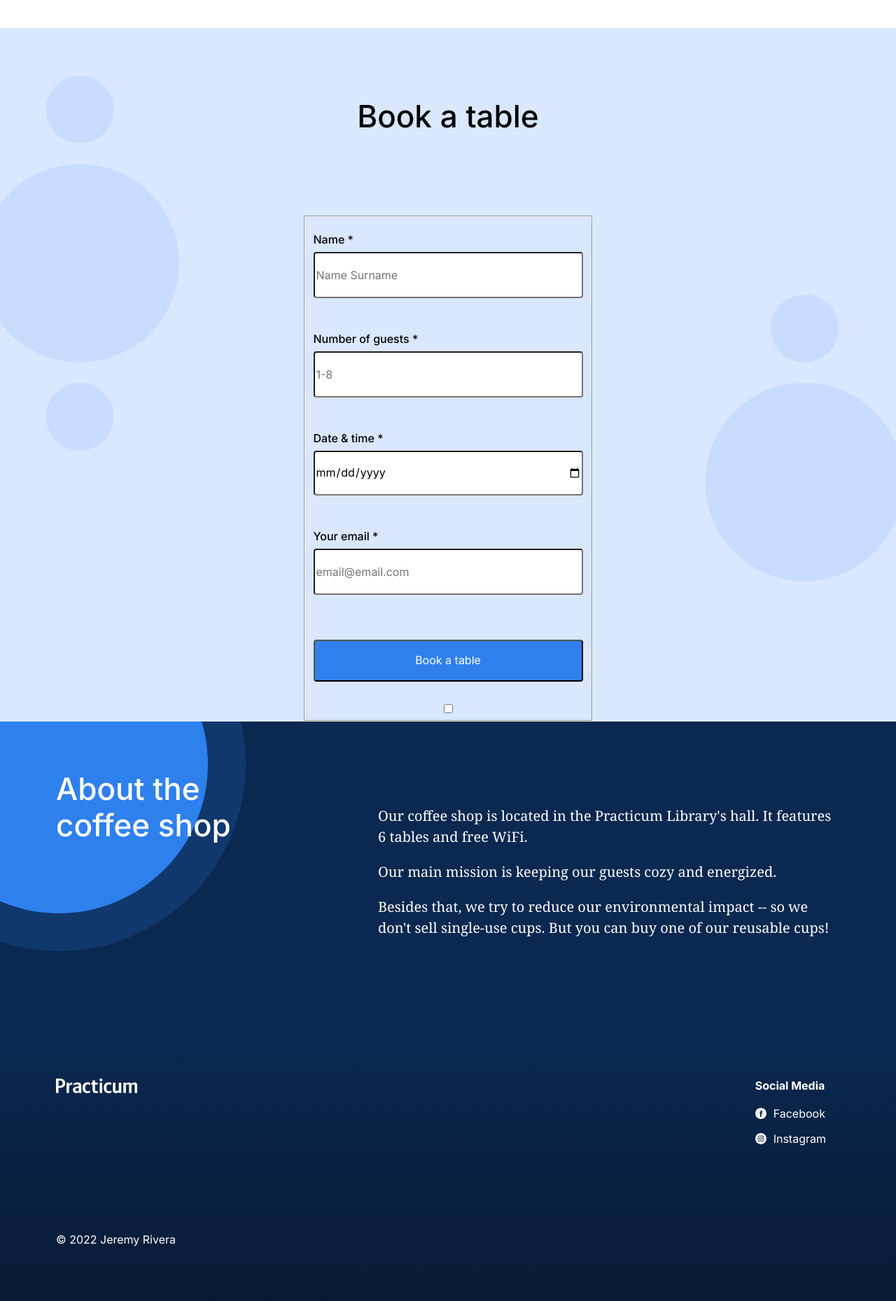
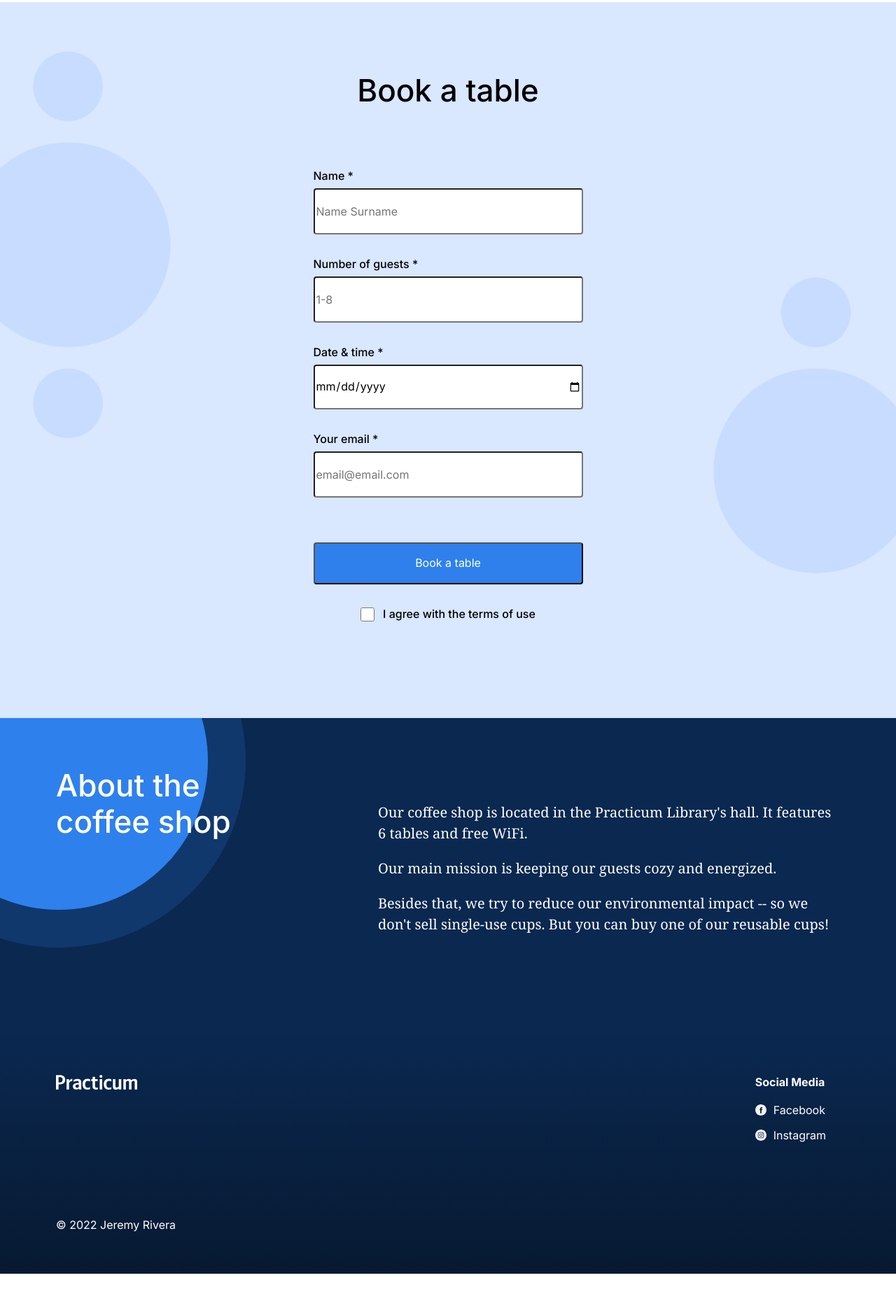
Before and after one commit to Soysauc/se_project_coffeeshop, a plain HTML site: page index.html in a window 1280 px wide. Shown: the part 2667-4526 px from the top of the page at 70% size. After the commit the page ends 4487 px from the top, so only its background shows below. Drawn offline with Linux system fonts and the light colour scheme.

Commit message:
first submission

```diff
--- a/index.html
+++ b/index.html
@@ -164,7 +164,7 @@
               <p class="form__label">Date & time *</p><input class=form__input type="date" value="" placeholder="--:-- --" required />
               <p class="form__label">Your email *</p><input class=form__input type="email"value="" placeholder="email@email.com" required />
               <button class="form__button" type="submit">Book a table</button>
-              <input type="checkbox" required>
+              <p class="form__label"><input type="checkbox" class="form__checkbox" required>I agree with the terms of use</p>
 
             </fieldset>
           </form>
@@ -188,17 +188,17 @@
       </main>
 
       <footer class="footer">
-        <div class="footer__columns">
-          <div class="footer__column">
+        <div class="footer__content">
+
             <img
               class="footer__logo"
               src="./images/practicum_logo.svg"
               alt="Practicum Logo"
             />
-          </div>
 
-          <div class="footer__column footer__column_content_social">
-            <h4 class="footer__heading">Social Media</h4>
+
+          <div class="footer__content_social">
+            <h4 class="footer__social-heading">Social Media</h4>
             <ul class="footer__list">
               <li class="footer__list-item">
                 <a class="footer__social-link" href="#">
--- a/pages/index.css
+++ b/pages/index.css
@@ -1,5 +1,18 @@
 @import url(../vendor/normalize.css);
 @import url(../blocks/form.css);
+@keyframes pulsate{
+  0%{
+    transform: scale(1);
+    opacity:1;
+  }
+  50%{
+    opacity: 0.6;
+  }
+  100%{
+    transform: scale(1.3);
+    opacity: 0;
+  }
+}
 
 .page {
   min-width: 1100px;
@@ -160,10 +173,10 @@ padding: 30px 24px 54px;
 width: 600px;
 box-sizing: border-box;
 padding: 30px 24px 54px;
-    /* width: 600px; */
 max-width: 600px;
 flex-basis: calc(50% - 50px);
-    /* /* flex-basis: calc(600px - 50px); */
+
+
 }
 
 .card__content{
@@ -236,8 +249,9 @@ display: flex;
 justify-content: center;
 list-style: none;
 margin:80px 0 0;
-padding-bottom: 135px;
 column-gap:40px;
+padding:0 0 135px 0;
+
 
 }
 .recipes__iframe{
@@ -271,16 +285,21 @@ line-height: 52px;
 display: flex;
 justify-content: center;
 padding:100px 0 80px 0;
+margin: 0 auto;
 }
 .reservation__form{
 display: flex;
 justify-content: center;
+padding-bottom: 120px;
+
+
 }
 .form__fieldset{
 display:flex;
 flex-direction: column;
 max-width: 385px;
 width: 385px;
+border: hidden;
 }
 .form__label{
 font-family: Inter;
@@ -288,7 +307,11 @@ font-style: normal;
 font-weight: 500;
 font-size: 16px;
 line-height: 20px;
-margin-bottom: 8px;
+margin:0 0 8px 0;
+
+}
+.form__label:last-child{
+align-self: center;
 }
 .form__input{
 border-radius: 4px;
@@ -301,6 +324,17 @@ background-color: #2f80ed;
 color:#FFFFFF;
 border-radius: 4px;
 margin: 32px 0;
+}
+.form__button:hover{
+opacity: 70%;
+}
+.form__checkbox{
+border-radius: 2px;
+width:20px;
+height:20px;
+margin-right:12px;
+vertical-align: middle;
+background: #2F80ED url(../images/check.svg);
 }
 
 .about{
@@ -351,19 +385,7 @@ left:-129px;
 .about__circle_animation_blurred{
   animation: pulsate 1.3s linear infinite;
 }
-@keyframes pulsate{
-  0%{
-    transform: scale(1);
-    opacity:1;
-  }
-  50%{
-    opacity: 0.6;
-  }
-  100%{
-    transform: scale(1.3);
-    opacity: 0;
-  }
-}
+
 
 .footer {
   background: linear-gradient(180deg, #0a2850 0%, #071931 100%);
@@ -371,7 +393,7 @@ left:-129px;
   box-sizing: border-box;
 }
 
-.footer__heading {
+.footer__social-heading {
   margin: 0 0 20px 0;
   font-family: Inter;
   font-style: normal;
@@ -380,14 +402,12 @@ left:-129px;
   line-height: 20px;
   color: #fff;
 }
-.footer__columns{
+.footer__content{
     display: flex;
     justify-content: space-between;
 }
-/* .footer__column{ */
-    /* display: flex; */
-/* } */
-.footer__column_content_social {
+
+.footer__content_social {
   margin-left: 100px;
 }
 
@@ -407,10 +427,10 @@ left:-129px;
   margin-bottom: 16px;
 }
  .footer__list-item:last-of-type {
-  margin-bottom: 10;
+  margin-bottom:0;
 }
 
-.footer__column-heading {
+.footer__social-heading {
   margin: 0 0 20px;
 }
 
@@ -440,6 +460,6 @@ left:-129px;
   font-size: 16px;
   line-height: 20px;
   color: #fff;
-  margin: 108px 0 60px 0;
+  margin: 108px 0 0 0;
 
 }
```
Lines whose indentation alone changed are shown as unchanged.
